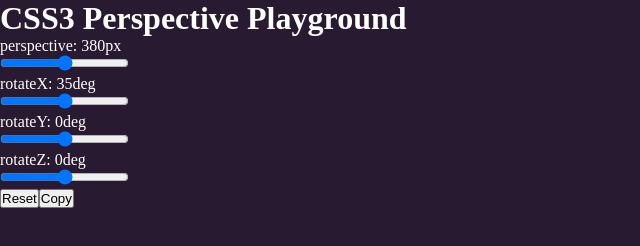
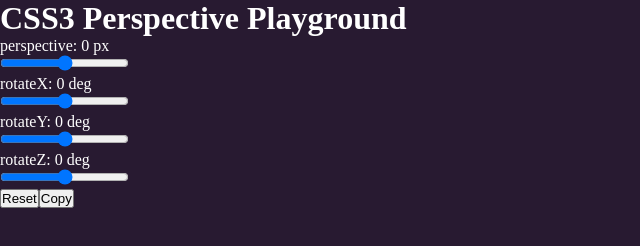
Before and after one commit to Guenfoudi-Mohamed/app_20_DOM, a plain HTML site: page index.html in a window 1280 px wide. Shown: the full height of the page, 0-640 px from the left. Drawn offline with Linux system fonts and the light colour scheme.

Commit message:
Update index.html

```diff
--- a/index.html
+++ b/index.html
@@ -11,20 +11,29 @@
         <!-- <div class="shape" style="--height:90px;--animationduration:5s;"></div> -->
         <!-- <section id="section">
         </section> -->
+        <div id="shapes">
 
+        </div>
         <div class="container">
             <h1 class="title">CSS3 Perspective Playground</h1>
-            <div class="inputControles">
-                <label>perspective: <span>380px</span></label>
-                <input type="range" min="" max="" class="perspective">
-                <label>rotateX: <span>35deg</span></label>
-                <input type="range" min="" max="" class="rotateX">
-                <label>rotateY: <span>0deg</span></label>
-                <input type="range" min="" max="" class="rotateY">
-                <label>rotateZ: <span>0deg</span></label>
-                <input type="range" min="" max="" class="rotateZ">
-                <div class="btns">
-                    <input type="button" value="Reset"><input type="button" value="Copy">
+            <div class="ControlesBox">
+                <!-- inputControles -->
+                <div class="inputControles">
+                    <label class="lblPerspective">perspective: <span>0 px</span></label>
+                    <input type="range" min="0" max="500" class="inpPerspective">
+                    <label class="lblRotateX">rotateX: <span>0 deg</span></label>
+                    <input type="range" min="-90" max="90" class="inpRotateX">
+                    <label class="lblRotateY">rotateY: <span>0 deg</span></label>
+                    <input type="range" min="-90" max="90" class="inpRotateY">
+                    <label class="lblRotateZ">rotateZ: <span>0 deg</span></label>
+                    <input type="range" min="-90" max="90" class="inpRotateZ">
+                    <div class="btns">
+                        <input type="button" value="Reset" class="reset" title="reset"><input type="button" class="copy" value="Copy" title="Copy">
+                    </div>
+                </div>
+                <!-- Shape Test -->
+                <div class="boxTest">
+                    <div class="box"></div>
                 </div>
             </div>
         </div>
```
